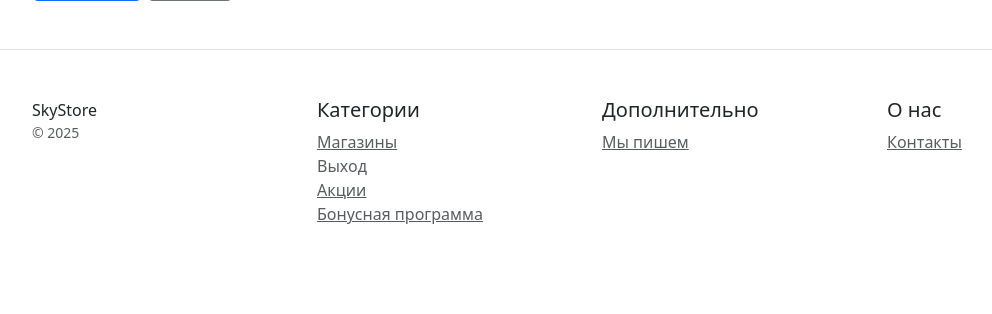
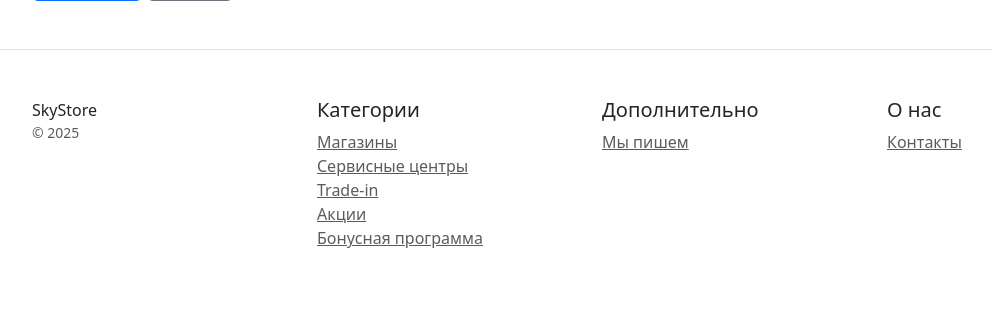
Before and after one commit to ptanch/online_store_pt, a Django app: page /catalog/create/ in a window 1280 px wide. Shown: the part 830-1144 px from the top of the page, without its empty margins (50-1042 px from the left). Before the commit the page ends 1054 px from the top, so only its background shows below. Run offline with Django 5.2, Linux system fonts and the light colour scheme; the visitor is signed in with stand-in values (Sample User, id 1); parts of the project's set-up code (start-up, migrations or seed data) failed here and were passed over.

Commit message:
кнопки управления входа/выхода пользователей перемещены в общий шаблон, поставлены временно заглушки

```diff
--- a/catalog/templates/catalog/includes/inc_menu.html
+++ b/catalog/templates/catalog/includes/inc_menu.html
@@ -8,20 +8,8 @@
             <h5>Категории</h5>
             <ul class="list-unstyled text-small">
                 <li><a class="text-muted" href="#">Магазины</a></li>
-                {% if user.is_authenticated %}
-                <li>
-                    <form method="post" action="{% url 'users:logout' %}" style="display:inline;">
-                        {% csrf_token %}
-                        <button type="submit" class="text-muted"
-                                style="border:none; background:none; padding:0; cursor:pointer;">
-                            Выход
-                        </button>
-                    </form>
-                </li>
-                {% else %}
-                <li><a class="text-muted" href="{% url 'users:login' %}">Вход</a></li>
-                <li><a class="text-muted" href="{% url 'users:register' %}">Зарегистрироваться</a></li>
-                {% endif %}
+                <li><a class="text-muted" href="#">Сервисные центры</a></li>
+                <li><a class="text-muted" href="#">Trade-in</a></li>
                 <li><a class="text-muted" href="#">Акции</a></li>
                 <li><a class="text-muted" href="#">Бонусная программа</a></li>
             </ul>
```
